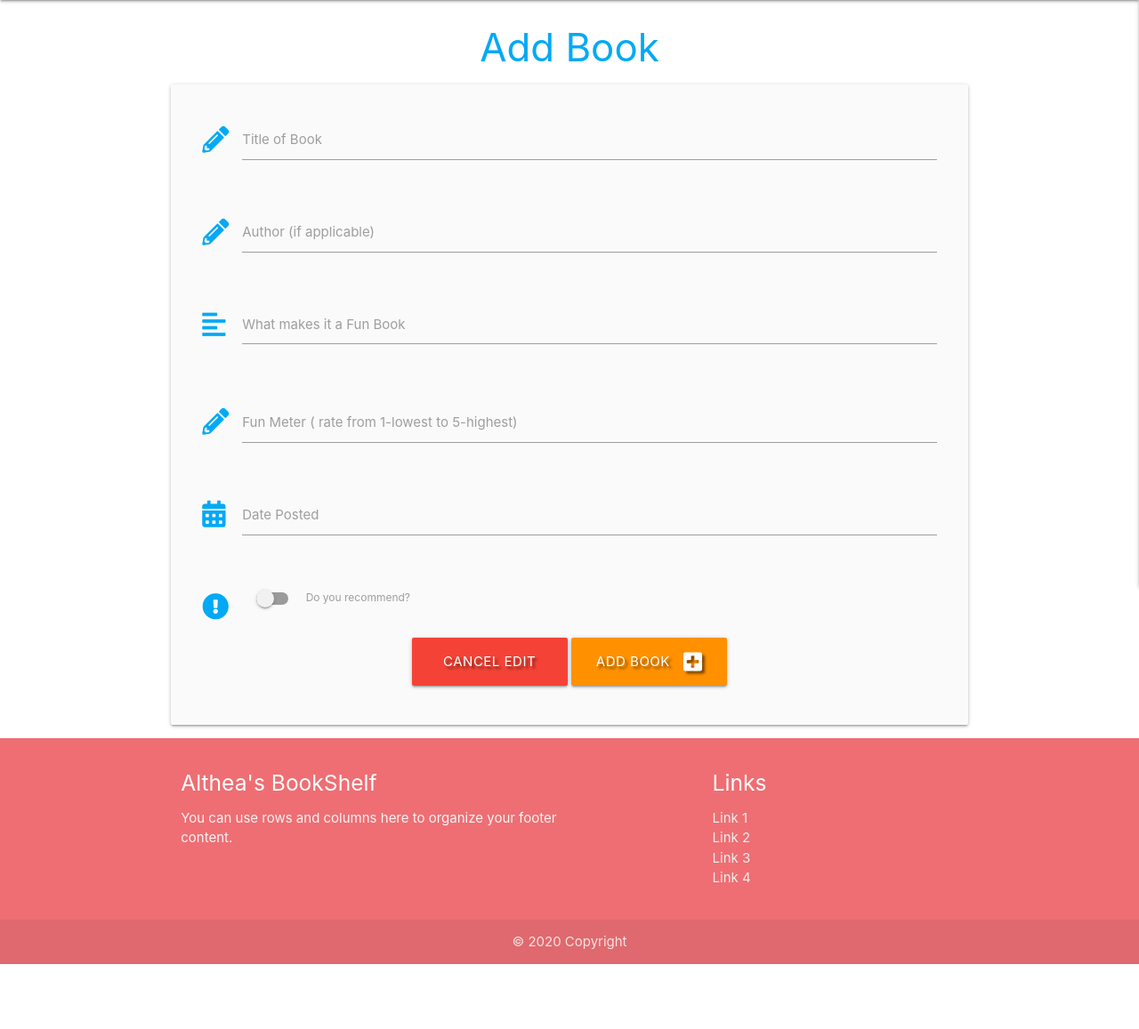
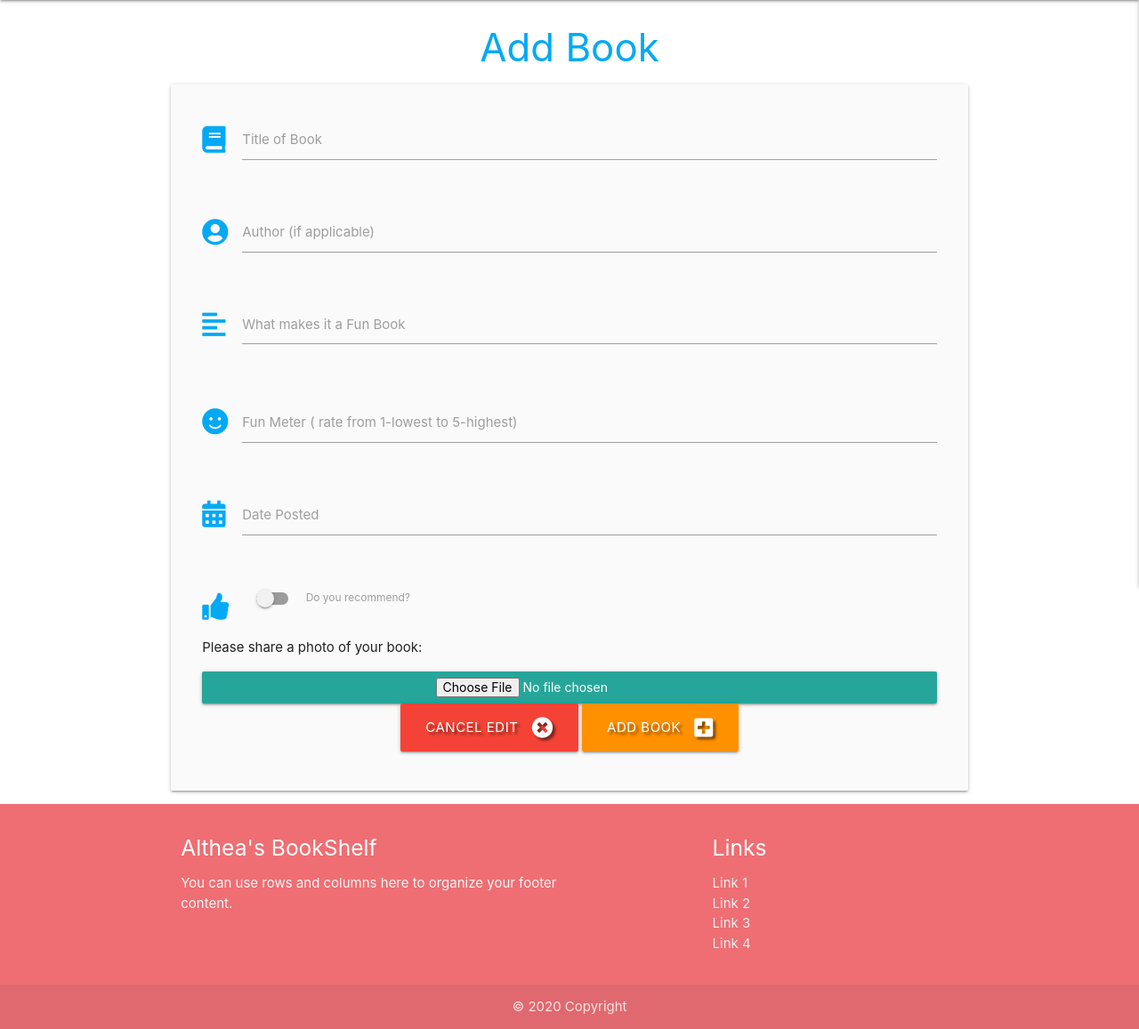
Before and after one commit to Code-Institute-Submissions/althea-bookshelf, a Flask app: page /add_book in a window 1280 px wide. Shown: the part 200-1357 px from the top of the page at 89% size. Before the commit the page ends 1284 px from the top, so only its background shows below. Run offline with Flask 2, Linux system fonts and the light colour scheme; some libraries are stand-ins or nearby versions.

Commit message:
Added cloudinary for the images

```diff
--- a/app.py
+++ b/app.py
@@ -1,4 +1,8 @@
 import os
+import cloudinary
+import cloudinary.uploader
+import cloudinary.api
+
 from flask import (
     Flask, flash, render_template,
     redirect, request, session, url_for)
@@ -16,6 +20,12 @@ app.config["MONGO_URI"] = os.environ.get("MONGO_URI")
 app.secret_key = os.environ.get("SECRET_KEY")
 
 mongo = PyMongo(app)
+
+cloudinary.config(
+    cloud_name=os.environ.get('CLOUD_NAME'),
+    api_key=os.environ.get('API_KEY'),
+    api_secret=os.environ.get('API_SECRET')
+)
 
 
 # Function and route to Home Page
@@ -137,6 +147,8 @@ def logout():
 @app.route("/add_book", methods=["GET", "POST"])
 def add_book():
     if request.method == "POST":
+        photo = request.files['photo_url']
+        photo_upload = cloudinary.uploader.upload(photo)
         is_recommend = "on" if request.form.get("is_recommend") else "off"
         book = {
             "book_title": request.form.get("book_title"),
@@ -145,7 +157,8 @@ def add_book():
             "fun_meter": request.form.get("fun_meter"),
             "is_recommend": is_recommend,
             "date_posted": request.form.get("date_posted"),
-            "username": session["user"]
+            "username": session["user"],
+            "photo_url": photo_upload["secure_url"]
         }
         mongo.db.books.insert_one(book)
         flash("Thank you for your contribution!")
--- a/templates/add_books.html
+++ b/templates/add_books.html
@@ -4,12 +4,12 @@
     <h3 class="center-align register">Add Book</h3>
 
     <div class="row card-panel grey lighten-5">
-        <form class="col s12" method="POST" action="{{ url_for('add_book') }}">
+        <form class="col s12" method="POST" action="{{ url_for('add_book') }}" enctype="multipart/form-data">
 
             <!-- book title -->
             <div class="row">
                 <div class="input-field col s12">
-                    <i class="fas fa-pencil-alt prefix light-blue-text"></i>
+                    <i class="fas fa-book prefix light-blue-text"></i>
                     <input id="book_title" name="book_title" minlength="5"
                         maxlength="30" type="text" class="validate" required>
                     <label for="book_title">Title of Book</label>
@@ -19,7 +19,7 @@
             <!-- book author -->
             <div class="row">
                 <div class="input-field col s12">
-                    <i class="fas fa-pencil-alt prefix light-blue-text"></i>
+                    <i class="fas fa-user-circle prefix light-blue-text"></i>
                     <input id="book_author" name="book_author" minlength="2"
                         maxlength="30" type="text" class="validate" required>
                     <label for="book_author">Author (if applicable)</label>
@@ -39,7 +39,7 @@
             <!-- fun meter -->
              <div class="row">
                 <div class="input-field col s12">
-                    <i class="fas fa-pencil-alt prefix light-blue-text"></i>
+                    <i class="fas fa-smile prefix light-blue-text"></i>
                     <input id="fun_meter" name="fun_meter" minlength="1" type="text"
                         maxlength="1" pattern="^[0-5]{1,1}$" class="validate" required>
                     <label for="fun_meter">Fun Meter ( rate from 1-lowest to 5-highest)</label>
@@ -59,7 +59,7 @@
             <div class="row">
                 <div class="input-field col s12">
                     <div class="switch">
-                        <i class="fas fa-exclamation-circle prefix light-blue-text"></i>
+                        <i class="fas fa-thumbs-up prefix light-blue-text"></i>
                         <label for="is_recommended">
                             <input type="checkbox" id="is_recommended" name="is_recommended" >
                             <span class="lever"></span>
@@ -69,11 +69,18 @@
                 </div>
             </div>
 
+            <!-- adding image of book -->
+            <p>Please share a photo of your book:</p>
+
+            <div class="btn col s12 left-btn">
+                <input type="file" class="file validate" accept="image/*" name="photo_url" id="photo_url" >
+            </div>
+
             <!-- add book button -->
             <div class="row">
                 <div class="col s12 center-align">
                      <a href="{{ url_for('get_books') }}" class="btn-large red text-shadow">
-                        Cancel Edit<i class="fas fa-times-cicle right"></i>
+                        Cancel Edit<i class="fas fa-times-circle right"></i>
                     </a>
                     <button type="submit" class="btn-large orange accent-3 text-shadow">
                         Add Book <i class="fas fa-plus-square right"></i>
```
Also changed, not shown: templates/books.html (+9 -2 lines), templates/edit_book.html (+6 -6 lines).
